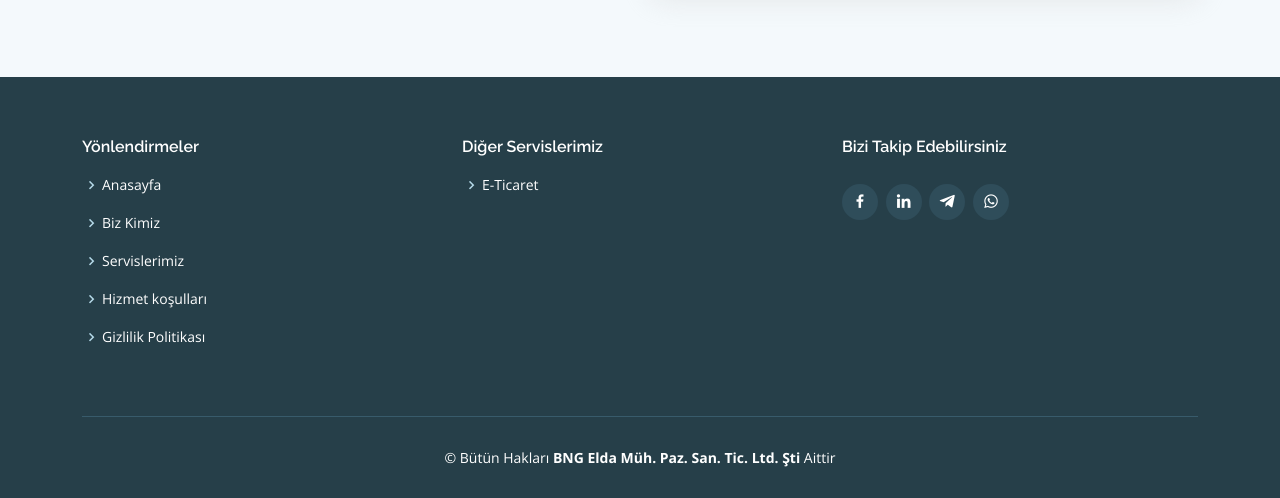
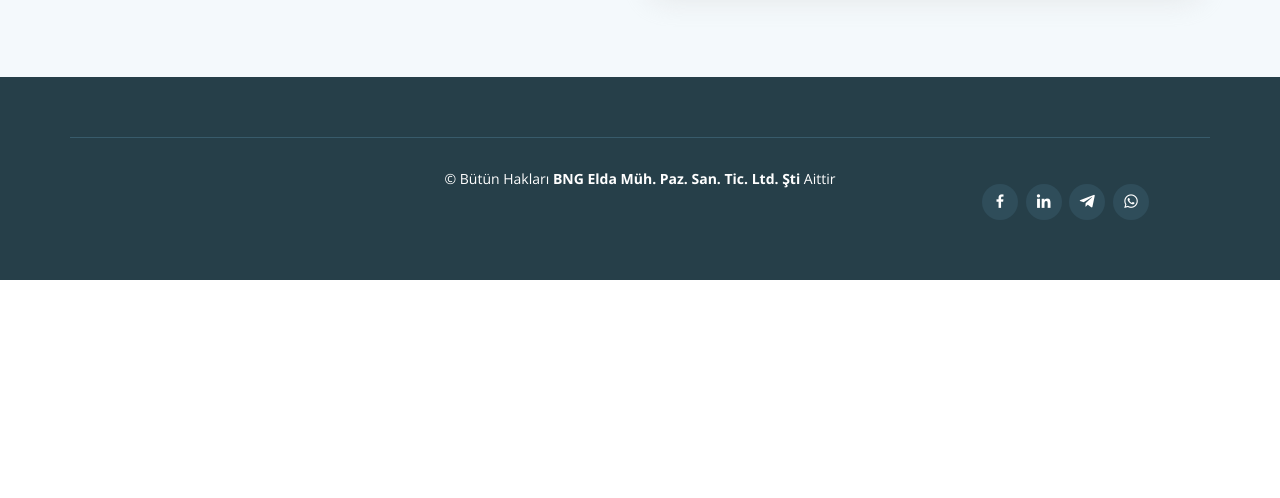
Before and after one commit to Ankosss/BngSite, a plain HTML site: page index.html in a window 1280 px wide. Shown: the part 4122-4620 px from the top of the page. After the commit the page ends 4402 px from the top, so only its background shows below. Drawn offline with nearby package versions, Linux system fonts and the light colour scheme.

Commit message:
Deleted Footer

```diff
--- a/index.html
+++ b/index.html
@@ -390,44 +390,28 @@
   <!-- ======= Footer ======= -->
   <footer id="footer">
     <div class="footer-top">
-      <div class="container">
+      <div class="container copyright">
         <div class="row">
 
-          <div class="col-lg-4 col-md-6 footer-links ">
-            <h4>Yönlendirmeler</h4>
-            <ul>
-              <li><i class="bx bx-chevron-right"></i> <a href="#">Anasayfa</a></li>
-              <li><i class="bx bx-chevron-right"></i> <a href="#">Biz Kimiz</a></li>
-              <li><i class="bx bx-chevron-right"></i> <a href="#">Servislerimiz</a></li>
-              <li><i class="bx bx-chevron-right"></i> <a href="#">Hizmet koşulları</a></li>
-              <li><i class="bx bx-chevron-right"></i> <a href="#">Gizlilik Politikası</a></li>
-            </ul>
+          <div class="col-lg-3 col-md-6">
           </div>
 
-          <div class="col-lg-4 col-md-6 footer-links  ortala">
-            <h4>Diğer Servislerimiz</h4>
-            <ul>
-              <li><i class="bx bx-chevron-right"></i> <a href="#">E-Ticaret</a></li>
-            </ul>
+          <div class="col-lg-6 col-md-6  ortala ">
+            <div >
+              &copy; Bütün Hakları <strong><span>BNG Elda Müh. Paz. San. Tic. Ltd. Şti</span></strong> Aittir
+            </div>
           </div>
 
-          <div class="col-lg-4 col-md-6 footer-newsletter sag">
-            <h4>Bizi Takip Edebilirsiniz</h4>
+          <div class="col-lg-3 col-md-6 footer-newsletter sag">
            <div class="social-links mt-3">
                 <a href="https://www.facebook.com/bngelda/" class="facebook" rel="nofollow"><i class="bx bxl-facebook"></i></a>
                 <a href="https://www.linkedin.com/company/bngelda" class="linkedin" rel="nofollow"><i class="bx bxl-linkedin"></i></a>
                 <a href="https://t.me/username" class="linkedin" rel="nofollow"><i class="bx bxl-telegram"></i></a>
                 <a href="https://wa.me/905325251235" class="linkedin" rel="nofollow"><i class="bx bxl-whatsapp"></i></a>
            </div>
-
           </div>
 
         </div>
-      </div>
-    </div>
-    <div class="container">
-      <div class="copyright">
-        &copy; Bütün Hakları <strong><span>BNG Elda Müh. Paz. San. Tic. Ltd. Şti</span></strong> Aittir
       </div>
     </div>
   </footer><!-- End Footer -->
```
Also changed, not shown: pergel-vinc.html (+4 -23 lines).
